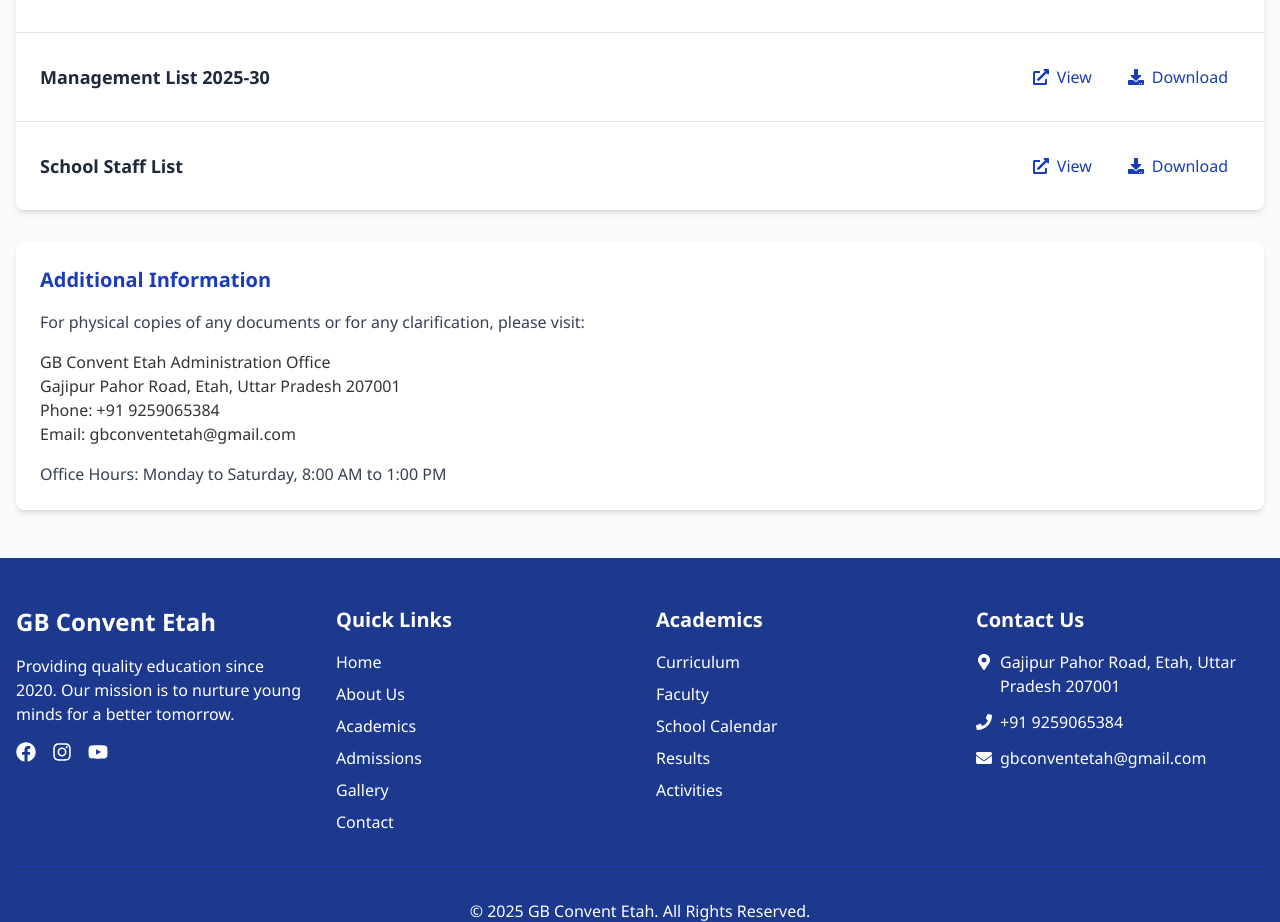
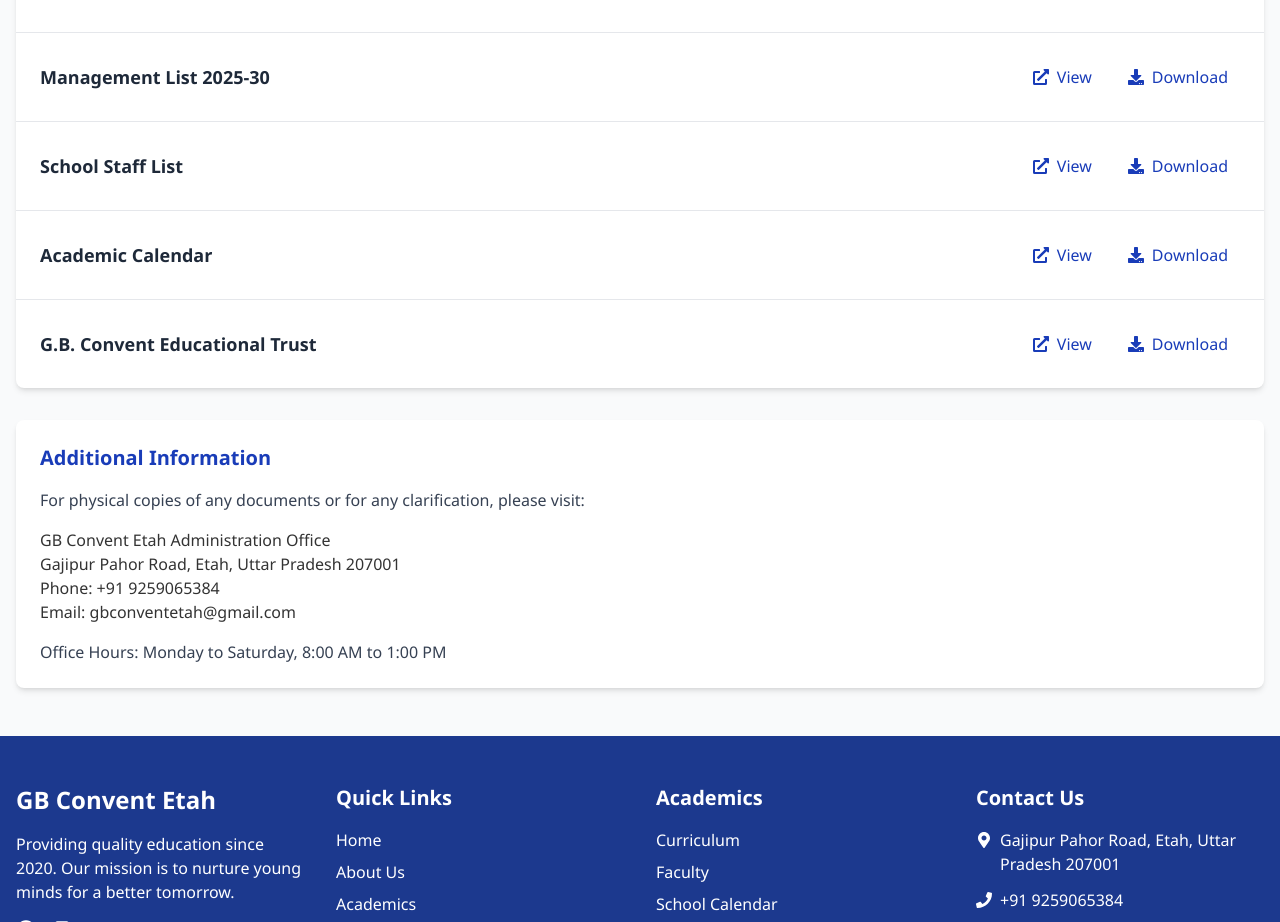
Before and after one commit to gbconvent/gbc-website, a React (Vite) app: page /mandatory-disclosure in a window 1280 px wide. Shown: the part 1420-2342 px from the top of the page. Built offline with nearby package versions, Linux system fonts and the light colour scheme.

Commit message:
more docs

```diff
--- a/src/pages/MandatoryDisclosure.tsx
+++ b/src/pages/MandatoryDisclosure.tsx
@@ -81,6 +81,18 @@ const MandatoryDisclosure = () => {
       title: "School Staff List",
       description: "",
       file: "/documents/School Staff List.pdf"
+    },
+    {
+      id: 14,
+      title: "Academic Calendar",
+      description: "",
+      file: "/documents/ACADEMIC CALANDER FOR G.B CONVENT.pdf"
+    },
+    {
+      id: 15,
+      title: "G.B. Convent Educational Trust",
+      description: "",
+      file: "/documents/G B Convent Educational Trust.pdf"
     },
     // {
     //   id: 8,
```
Also changed, not shown: 2 other files (tests, documents, lock files or other folders).
